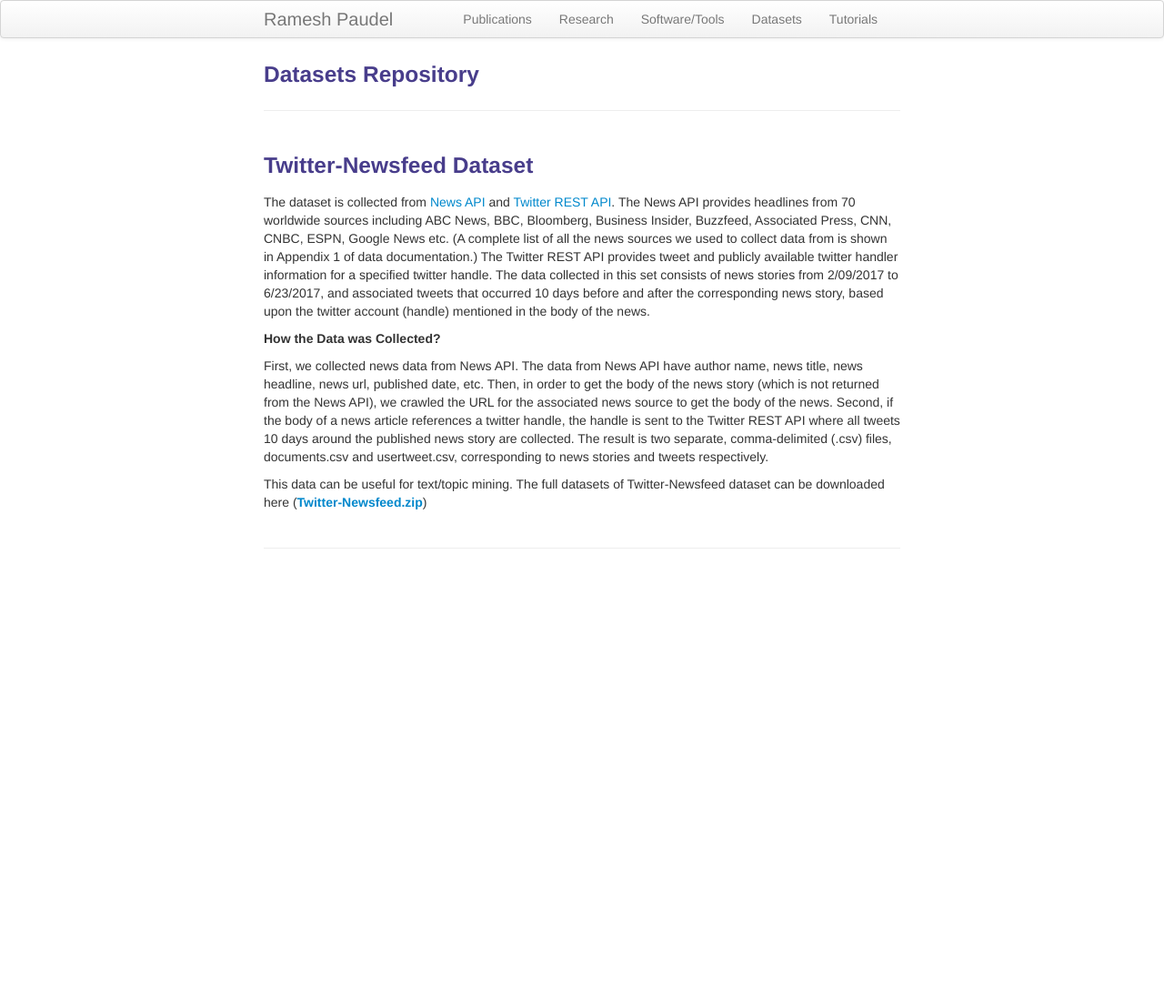
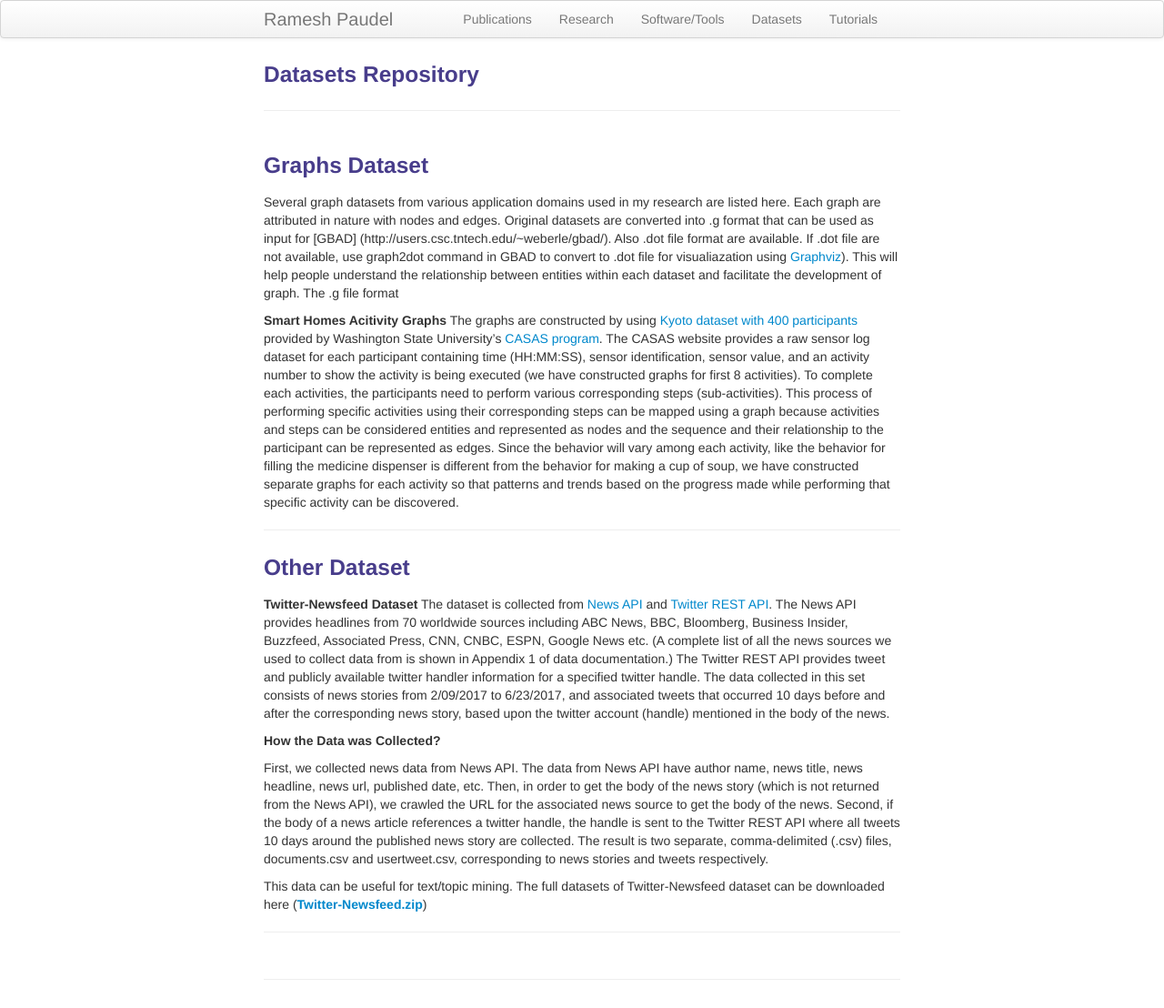
Before and after one commit to rpaudel42/rpaudel42.github.io, a Jekyll site: the page built from pages/dataset.md, in a window 1280 px wide. Shown: the whole page at 91% size. Built offline with Jekyll 4.4.1, drawn with Linux system fonts in a browser that asks for light colours; before the commit the page ends 900 px from its top, so only the background shows below that.

Commit message:
Update dataset.md

```diff
--- a/pages/dataset.md
+++ b/pages/dataset.md
@@ -4,7 +4,19 @@ title: Datasets Repository
 description: Dataset used in Research
 ---
 
-### Twitter-Newsfeed Dataset
+### Graphs Dataset
+Several graph datasets from various application domains used in my research are listed here. Each graph are attributed in nature with nodes and edges. Original datasets are converted into .g format that can be used as input for [GBAD] (http://users.csc.tntech.edu/~weberle/gbad/). Also .dot file format are available. If .dot file are not available, use graph2dot command in GBAD to convert to .dot file for visualiazation using [Graphviz](http://www.graphviz.org)). This will help people understand the relationship between entities within each dataset and facilitate the development of graph.
+The .g file format
+
+**Smart Homes Acitivity Graphs**
+The graphs are constructed by using [Kyoto dataset with 400 participants](http://casas.wsu.edu/datasets/) provided by Washington State University’s [CASAS program](http://casas.wsu.edu). The CASAS website provides a raw sensor log dataset for each participant containing time (HH:MM:SS), sensor identification, sensor value, and an activity number to show the activity is being executed (we have constructed graphs for first 8 activities). To complete each activities, the participants need to perform various corresponding steps (sub-activities). This process of performing specific activities using their corresponding steps can be mapped using a graph because activities and steps can be considered entities and represented as nodes and the sequence and their relationship to the participant can be represented as edges. Since the behavior will vary among each activity, like the behavior for filling the medicine dispenser is different from the behavior for making a cup of soup, we have constructed separate graphs for each activity so that patterns and trends based on the progress made while performing that specific activity can be discovered.
+
+
+---
+
+### Other Dataset
+
+**Twitter-Newsfeed Dataset**
 The dataset is collected from [News API](https://newsapi.org/) and [Twitter REST API](https://dev.twitter.com/rest/public).
 The News API provides headlines from 70 worldwide sources including ABC News, BBC,
 Bloomberg, Business Insider, Buzzfeed, Associated Press, CNN, CNBC, ESPN, Google News etc.
@@ -15,8 +27,7 @@ The data collected in this set consists of news stories from 2/09/2017 to 6/23/2
 tweets that occurred 10 days before and after the corresponding news story, based upon the twitter
 account (handle) mentioned in the body of the news.
 
-
-**How the Data was Collected?**
+<h5>How the Data was Collected?</h5>
 
 First, we collected news data from News API. The data from News API have author name, news
 title, news headline, news url, published date, etc. Then, in order to get the body of the news story
@@ -29,3 +40,5 @@ corresponding to news stories and tweets respectively.
 
 This data can be useful for text/topic mining.
 The full datasets of Twitter-Newsfeed dataset can be downloaded here (**[Twitter-Newsfeed.zip](/datasets/Twitter-Newsfeed.zip)**)
+
+---
```
